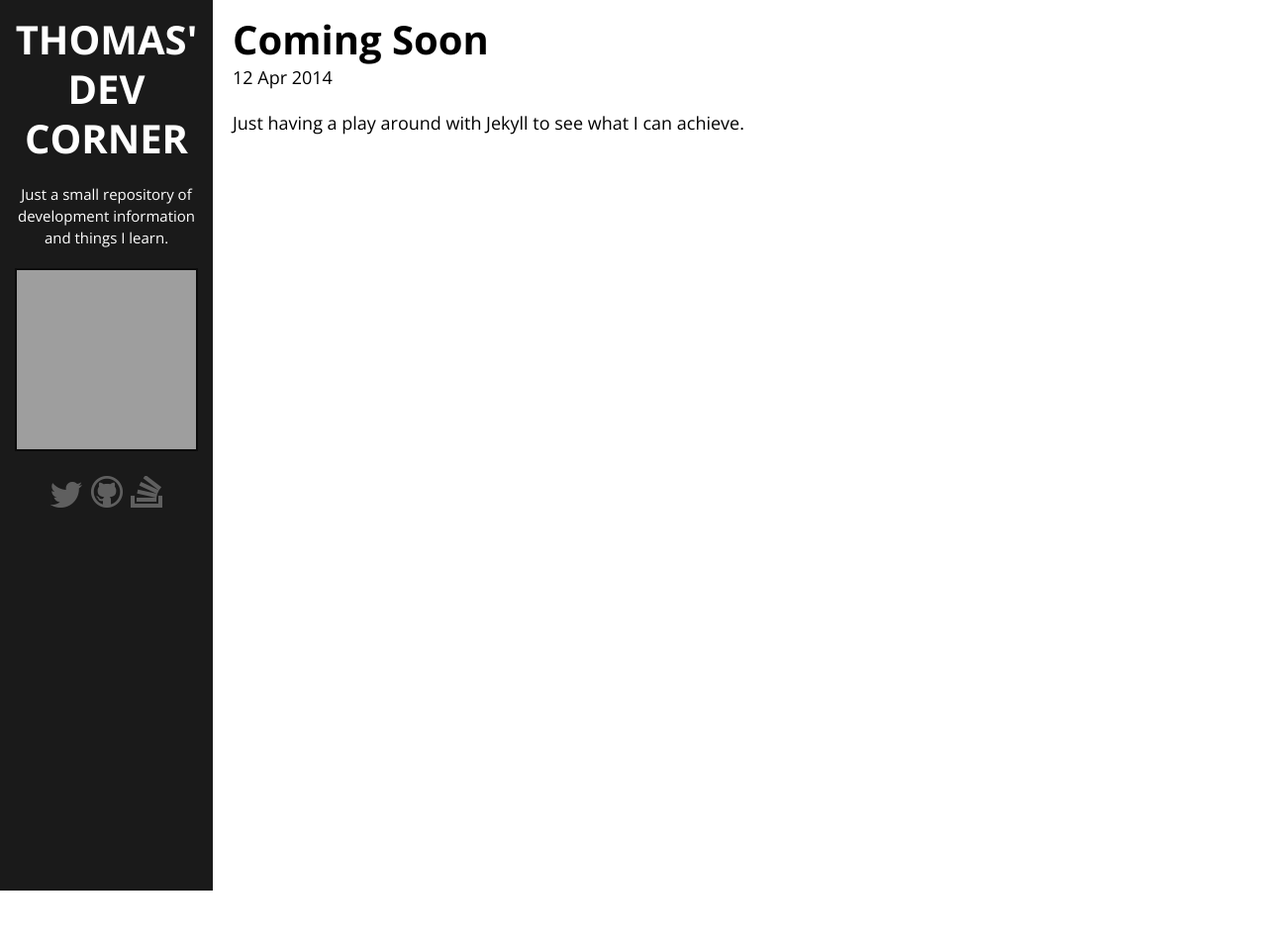
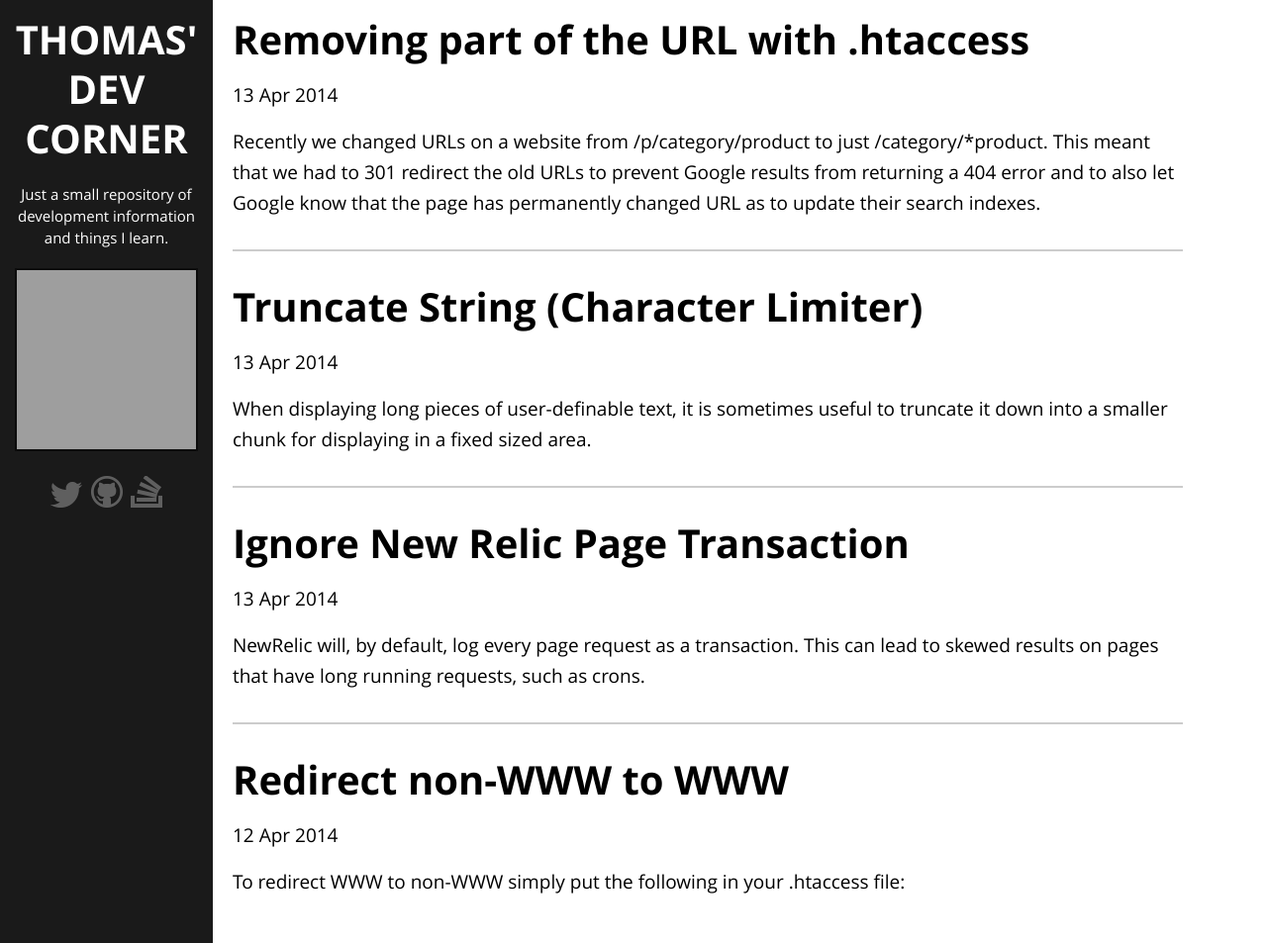
Before and after one commit to ThomasLomas/thomaslomas.github.io, a Jekyll site: the page built from index.html, in a window 1280 px wide. Shown: the whole page at 99% size. Built offline with Jekyll 4.4.1, drawn with Linux system fonts in a browser that asks for light colours; Markdown is read by kramdown in place of the engine named in the settings; before the commit the page ends 900 px from its top, so only the background shows below that; grey boxes are pictures that could not be loaded.

Commit message:
Few updates:
- Added comment support
- New posts
- Updated layout and added mobile layout

```diff
--- a/_layouts/default.html
+++ b/_layouts/default.html
@@ -3,11 +3,10 @@
   <head>
     <meta charset="utf-8">
     <title>{{ page.title }}</title>
-    <meta name="viewport" content="width=device-width">
+    <meta name="viewport" content="width=device-width, minimum-scale=1.0, maximum-scale=1.0">
 
     <link rel="author" href="https://plus.google.com/102445625451031943800">
 
-    <link rel="stylesheet" href="http://fonts.googleapis.com/css?family=Open+Sans:400italic,700italic,400,700">
     <link rel="stylesheet" href="/css/main.css">
     <link rel="stylesheet" href="/css/prism.css">
 
@@ -16,8 +15,11 @@
     <![endif]-->
   </head>
   <body>
+    <div>
       <main>
+        <section>
           {{ content }}
+        </section>
       </main>
 
       <aside>
@@ -26,6 +28,7 @@
         <p><img src="http://www.gravatar.com/avatar/3e3b23365113d8ee51b22a9e236745b1?s=181" alt="Thomas Lomas" width="181" height="181" /></p>
         <p><a href="https://twitter.com/tomtheplank" target="_blank" class="social-icon twitter">@tomtheplank on Twitter</a> <a href="https://github.com/ThomasLomas" target="_blank" class="social-icon github">ThomasLomas on Github</a> <a href="http://stackoverflow.com/users/823132/thomas-lomas" target="_blank" class="social-icon stackoverflow">Thomas Lomas on Stack Overflow</a></p>
       </aside>
+    </div>
 
     <script src="/javascript/prism.js"></script>
     <script>(function(i,s,o,g,r,a,m){i['GoogleAnalyticsObject']=r;i[r]=i[r]||function(){ (i[r].q=i[r].q||[]).push(arguments)},i[r].l=1*new Date();a=s.createElement(o), m=s.getElementsByTagName(o)[0];a.async=1;a.src=g;m.parentNode.insertBefore(a,m) })(window,document,'script','//www.google-analytics.com/analytics.js','ga'); ga('create', 'UA-49969069-1', 'thomaslomas.me'); ga('send', 'pageview');</script>
--- a/_posts/2014-04-12-coming-soon.markdown
+++ /dev/null
@@ -1,7 +0,0 @@
----
-layout: post
-title:  "Coming Soon"
-date:   2014-04-12 22:43:43
----
-
-Just having a play around with Jekyll to see what I can achieve.
--- /dev/null
+++ b/_posts/2014-04-12-ignore-newrelic-page.markdown
@@ -0,0 +1,15 @@
+---
+layout: post
+title:  "Ignore New Relic Page Transaction"
+date:   2014-04-13 14:31:43
+---
+
+NewRelic will, by default, log every page request as a transaction. This can lead to skewed results on pages that have long running requests, such as crons.
+
+To stop New Relic logging that transaction, simply place the following code on the action / top of the PHP file:
+
+{% prism php %}
+if (extension_loaded('newrelic')) {
+    newrelic_ignore_transaction();
+}
+{% endprism %}
--- /dev/null
+++ b/_posts/2014-04-12-redirect-non-www-to-www.markdown
@@ -0,0 +1,13 @@
+---
+layout: post
+title:  "Redirect non-WWW to WWW"
+date:   2014-04-12 22:43:43
+---
+
+To redirect WWW to non-WWW simply put the following in your .htaccess file:
+
+{% prism http %}
+RewriteEngine On
+RewriteCond %{HTTP_HOST} !^www\.
+RewriteRule ^(.*)$ http://www.%{HTTP_HOST}/$1 [R=301,L]
+{% endprism %}
--- /dev/null
+++ b/_posts/2014-04-13-remove-part-of-url-htaccess.markdown
@@ -0,0 +1,14 @@
+---
+layout: post
+title:  "Removing part of the URL with .htaccess"
+date:   2014-04-13 14:56:43
+---
+
+Recently we changed URLs on a website from /p/*category*/*product* to just /*category*/*product. This meant that we had to 301 redirect the old URLs to prevent Google results from returning a 404 error and to also let Google know that the page has permanently changed URL as to update their search indexes.
+
+By adding the following lines to the .htaccess file in the web root it achieved this.
+
+{% prism http %}
+RewriteEngine On
+RewriteRule ^p/(.+)$ /$1 [L,R=301,NC,NE]
+{% endprism %}
--- /dev/null
+++ b/_posts/2014-04-13-truncate-string-character-limiter.markdown
@@ -0,0 +1,28 @@
+---
+layout: post
+title:  "Truncate String (Character Limiter)"
+date:   2014-04-13 14:49:43
+---
+
+When displaying long pieces of user-definable text, it is sometimes useful to truncate it down into a smaller chunk for displaying in a fixed sized area.
+
+This can be achieved with the following function:
+
+{% prism php %}
+function truncate($text, $length) {
+	if(strlen($text) <= $length) return $text;
+	return substr($text, 0, $length) . '...';
+}
+{% endprism %}
+
+## Example Usage
+
+### Code
+
+{% prism php %}
+echo truncate("This is a very long piece of text", 9);
+{% endprism %}
+
+### Returns
+
+This is a...
--- a/css/main.css
+++ b/css/main.css
@@ -4,6 +4,14 @@
 
 body {
   font-family: 'Open Sans', sans-serif;
+}
+
+html, body {
+  height: 100%;
+}
+
+body > div {
+  min-height: 100%;
 }
 
 /* --- Sidebar  --- */
@@ -13,6 +21,7 @@
   background: #1A1A1A;
   position: absolute;
   top:0; bottom:0; left:0;
+  min-height: 500px;
 }
 
 aside .title {
@@ -66,14 +75,38 @@
 }
 
 /* --- Content --- */
+div {
+  position: relative;
+}
+
 main {
-  margin: 15px 15px 15px 235px;
+  margin: 0 15px 0 235px;
+  max-width: 960px;
+}
+
+main section {
+ padding: 15px 0;
 }
 
 article h1 {
   font-size: 40px;
   font-weight: bold;
   line-height: 50px;
+  margin-bottom: 16px;
+}
+
+article h2 {
+  font-size: 30px;
+  line-height: 40px;
+  font-weight: bold;
+  margin-bottom: 16px;
+}
+
+article h3 {
+  font-size: 20px;
+  line-height: 40px;
+  font-weight: bold;
+  margin-bottom: 16px;
 }
 
 article h1 a {
@@ -81,8 +114,47 @@
   text-decoration: none;
 }
 
+article h1 a:hover {
+  color: #fc0;
+}
+
 article p {
-  font-size: 18px;
-  line-height: 26px;
-  margin-bottom: 20px;
+  font-size: 19px;
+  line-height: 31px;
+  margin-bottom: 31px;
 }
+
+article header p {
+  margin-bottom: 16px;
+}
+
+article + article {
+  border-top: 2px solid #cccccc;
+  padding-top: 31px;
+}
+
+/* --- Smartphones (portrait and landscape) --- */
+@media only screen  and (min-device-width : 320px) and (max-device-width : 480px) {
+  aside {
+    width:100%;
+    position: relative;
+    min-height: 0;
+    padding:20px 0;
+  }
+
+  main {
+    margin:15px;
+    max-width: none;
+  }
+
+  article h1 {
+    font-size: 30px;
+    line-height: 40px;
+  }
+}
+
+/* --- Fonts --- */
+@font-face { font-family: 'Open Sans'; font-style: normal; font-weight: 400; src: local('Open Sans'), local('OpenSans'), url(http://themes.googleusercontent.com/static/fonts/opensans/v8/cJZKeOuBrn4kERxqtaUH3bO3LdcAZYWl9Si6vvxL-qU.woff) format('woff'); }
+@font-face { font-family: 'Open Sans'; font-style: normal; font-weight: 700; src: local('Open Sans Bold'), local('OpenSans-Bold'), url(http://themes.googleusercontent.com/static/fonts/opensans/v8/k3k702ZOKiLJc3WVjuplzKRDOzjiPcYnFooOUGCOsRk.woff) format('woff'); }
+@font-face { font-family: 'Open Sans'; font-style: italic; font-weight: 400; src: local('Open Sans Italic'), local('OpenSans-Italic'), url(http://themes.googleusercontent.com/static/fonts/opensans/v8/xjAJXh38I15wypJXxuGMBrrIa-7acMAeDBVuclsi6Gc.woff) format('woff'); }
+@font-face { font-family: 'Open Sans'; font-style: italic; font-weight: 700; src: local('Open Sans Bold Italic'), local('OpenSans-BoldItalic'), url(http://themes.googleusercontent.com/static/fonts/opensans/v8/PRmiXeptR36kaC0GEAetxhbnBKKEOwRKgsHDreGcocg.woff) format('woff'); }
--- a/css/prism.css
+++ b/css/prism.css
@@ -23,6 +23,9 @@
 	-moz-hyphens: none;
 	-ms-hyphens: none;
 	hyphens: none;
+
+	line-height: 20px;
+	font-size: 16px;
 }
 
 pre p {
```
Also changed, not shown: _layouts/post.html (+13 -0 lines). Lines whose indentation alone changed are shown as unchanged.
